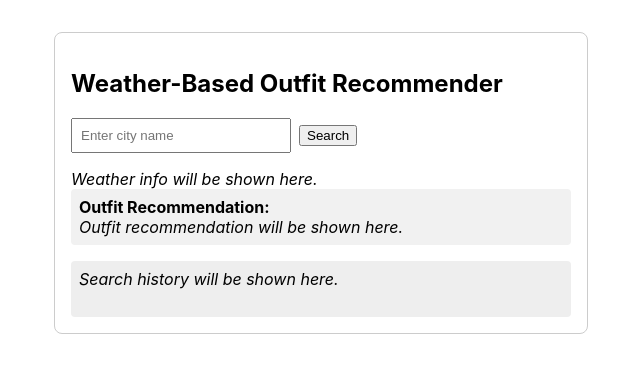
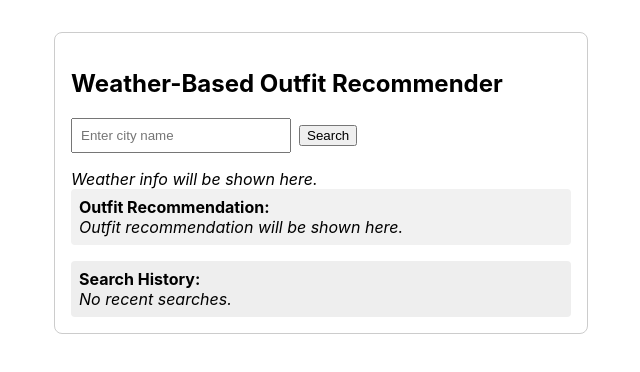
Before and after one commit to saffan-ahmed-shaikh/weather-based-outfit-recommender, a React (Create React App) app: page / in a window 1280 px wide. Shown: the top 372 px of the page, without its empty margins (319-959 px from the left). Built offline with nearby package versions, Linux system fonts and the light colour scheme.

Commit message:
Add clickable search history for last 5 cities

```diff
--- a/src/App.js
+++ b/src/App.js
@@ -8,8 +8,9 @@ function App() {
   const [weather, setWeather] = useState(null);
   const [loading, setLoading] = useState(false);
   const [error, setError] = useState("");
+  const [history, setHistory] = useState([]);
 
-  const handleCitySearch = async (city) => {
+  const fetchWeather = async (city) => {
     setLoading(true);
     setError("");
     setWeather(null);
@@ -32,11 +33,27 @@ function App() {
         wind: data.wind.speed,
         humidity: data.main.humidity,
       });
+
+      // Update history: remove duplicates, add to front, keep max 5
+      setHistory((prev) => {
+        const filtered = prev.filter(
+          (c) => c.toLowerCase() !== data.name.toLowerCase()
+        );
+        return [data.name, ...filtered].slice(0, 5);
+      });
     } catch (err) {
       setError(err.message);
     } finally {
       setLoading(false);
     }
+  };
+
+  const handleCitySearch = (city) => {
+    fetchWeather(city);
+  };
+
+  const handleHistoryClick = (city) => {
+    fetchWeather(city);
   };
 
   return (
@@ -53,7 +70,7 @@ function App() {
       <SearchBar onSearch={handleCitySearch} />
       <WeatherDisplay weather={weather} loading={loading} error={error} />
       <OutfitRecommendation weather={weather} />
-      <SearchHistory />
+      <SearchHistory history={history} onHistoryClick={handleHistoryClick} />
     </div>
   );
 }
--- a/src/components/SearchHistory.jsx
+++ b/src/components/SearchHistory.jsx
@@ -1,6 +1,7 @@
+// Code Generated by Sidekick is for learning and experimentation purposes only.
 import React from "react";
 
-const SearchHistory = () => (
+const SearchHistory = ({ history, onHistoryClick }) => (
   <div
     style={{
       marginTop: "1rem",
@@ -10,7 +11,34 @@ const SearchHistory = () => (
       padding: 8,
     }}
   >
-    <em>Search history will be shown here.</em>
+    <strong>Search History:</strong>
+    {history.length === 0 ? (
+      <div>
+        <em>No recent searches.</em>
+      </div>
+    ) : (
+      <ul style={{ listStyle: "none", paddingLeft: 0, margin: 0 }}>
+        {history.map((city, idx) => (
+          <li key={city + idx}>
+            <button
+              onClick={() => onHistoryClick(city)}
+              style={{
+                background: "none",
+                border: "none",
+                color: "#0074d9",
+                textDecoration: "underline",
+                cursor: "pointer",
+                fontSize: "1em",
+                padding: 0,
+                margin: "0.25em 0",
+              }}
+            >
+              {city}
+            </button>
+          </li>
+        ))}
+      </ul>
+    )}
   </div>
 );
 
```
Also changed, not shown: 1 other file (tests, documents, lock files or other folders).
